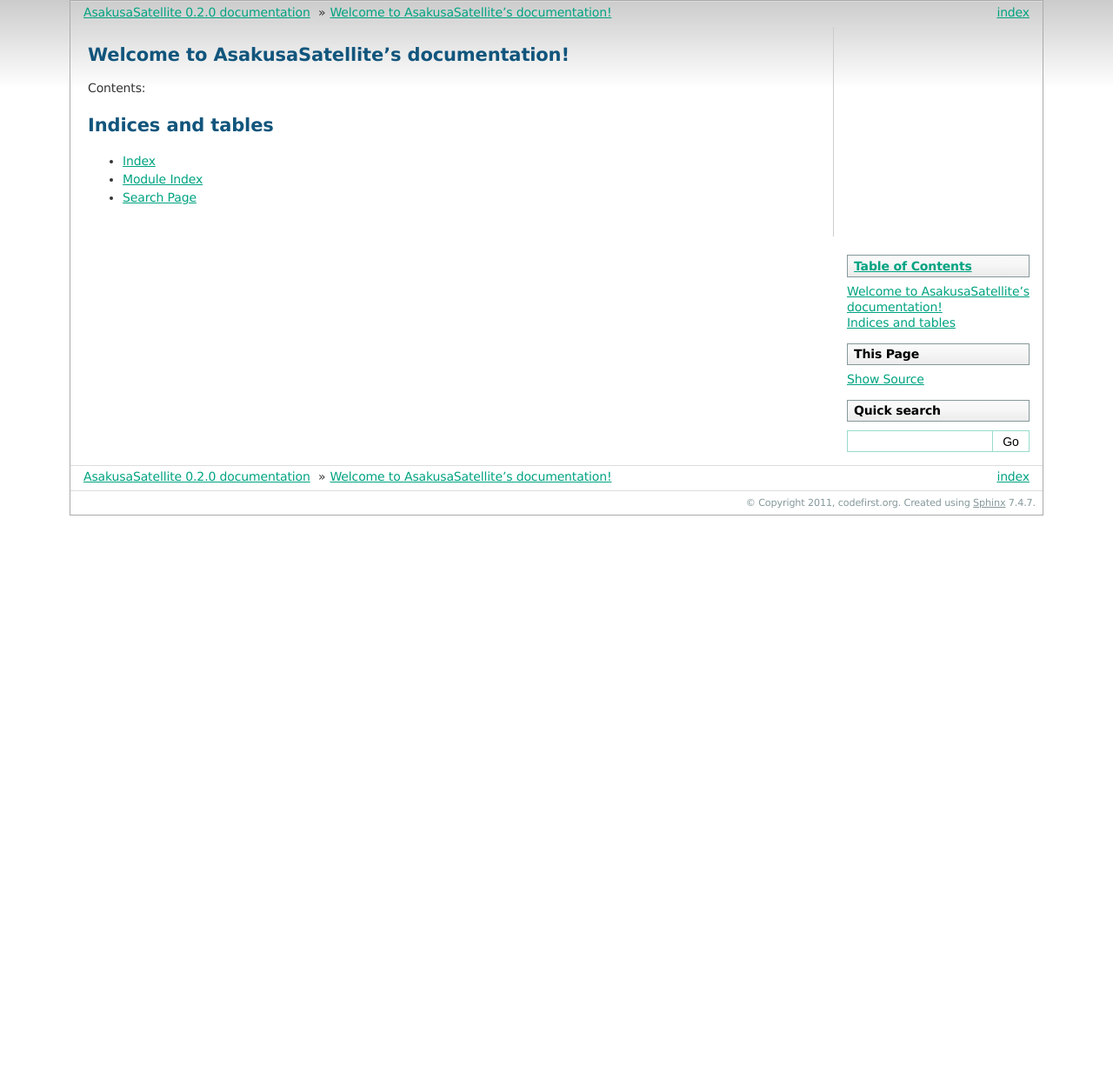
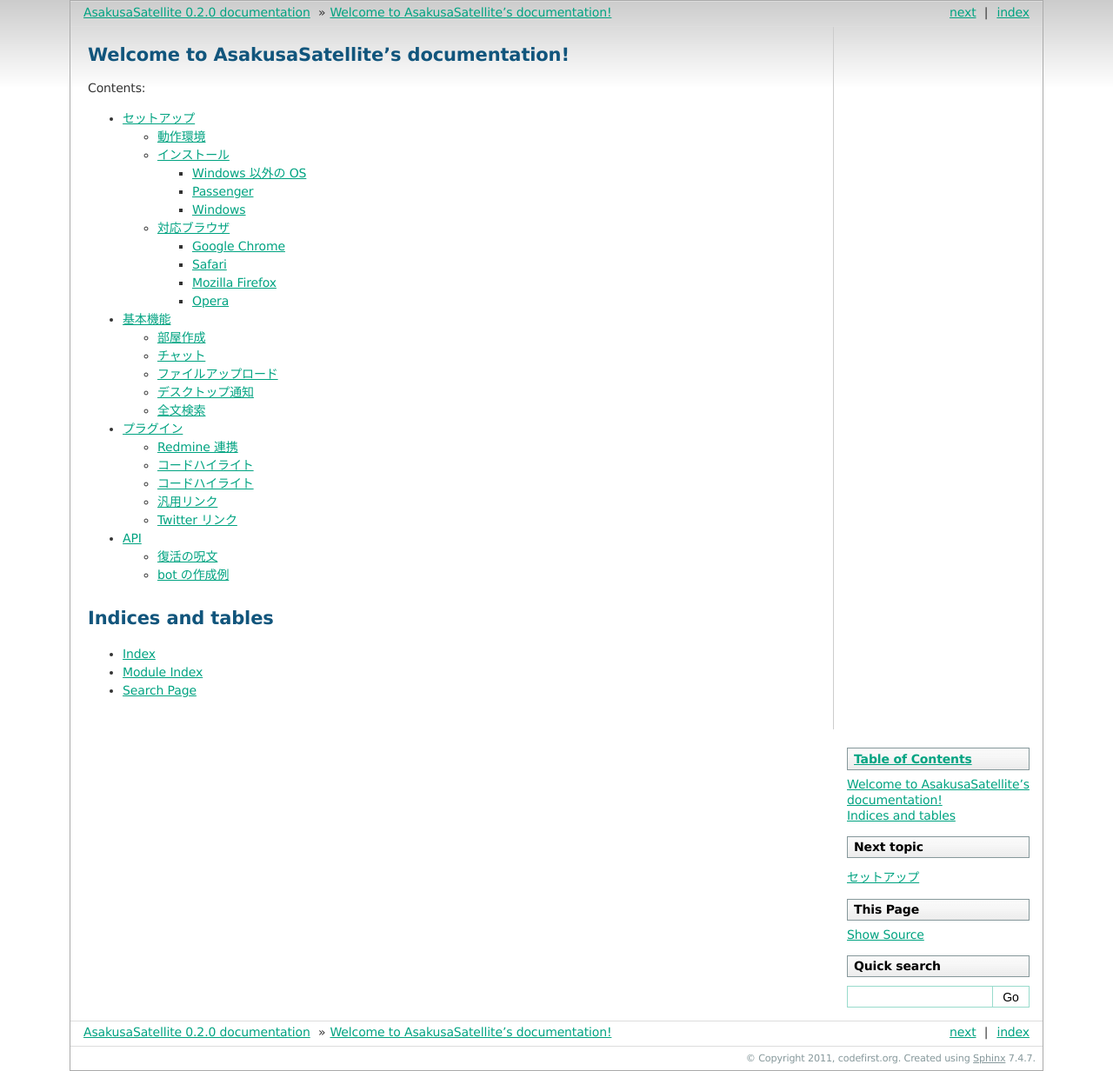
Before and after one commit to codefirst/asakusa-satellite-manual, a Sphinx documentation site: the page built from source/index.rst, in a window 1280 px wide. Shown: the whole page at 87% size. Built offline with Sphinx 7.4.7, drawn with Linux system fonts in a browser that asks for light colours; before the commit the page ends 900 px from its top, so only the background shows below that.

Commit message:
Added table of contents

```diff
--- /dev/null
+++ b/source/api.rst
@@ -0,0 +1,11 @@
+API
+=======================
+復活の呪文
+-----------------------
+
+TODO
+
+bot の作成例
+-----------------------
+
+TODO
--- /dev/null
+++ b/source/function.rst
@@ -0,0 +1,26 @@
+基本機能
+=======================
+部屋作成
+-----------------------
+
+TODO
+
+チャット
+-----------------------
+
+TODO
+
+ファイルアップロード
+-----------------------
+
+TODO
+
+デスクトップ通知
+-----------------------
+
+TODO
+
+全文検索
+-----------------------
+
+TODO
--- a/source/index.rst
+++ b/source/index.rst
@@ -9,7 +9,12 @@
 Contents:
 
 .. toctree::
-   :maxdepth: 2
+   :maxdepth: 3
+
+   setup
+   function
+   plugin
+   api
 
 Indices and tables
 ==================
--- /dev/null
+++ b/source/plugin.rst
@@ -0,0 +1,26 @@
+プラグイン
+=======================
+Redmine 連携
+-----------------------
+
+TODO
+
+コードハイライト
+-----------------------
+
+TODO
+
+コードハイライト
+-----------------------
+
+TODO
+
+汎用リンク
+-----------------------
+
+TODO
+
+Twitter リンク
+-----------------------
+
+TODO
--- /dev/null
+++ b/source/setup.rst
@@ -0,0 +1,51 @@
+セットアップ
+=======================
+動作環境
+-----------------------
+
+TODO
+
+インストール
+-----------------------
+
+TODO
+
+Windows 以外の OS
+~~~~~~~~~~~~~~~~~~~~
+
+TODO
+
+Passenger
+~~~~~~~~~~~~~~~~~~~~
+
+TODO
+
+Windows
+~~~~~~~~~~~~~~~~~~~~
+
+TODO
+
+対応ブラウザ
+-----------------------
+
+TODO
+
+Google Chrome
+~~~~~~~~~~~~~~~~~~~~
+
+TODO
+
+Safari
+~~~~~~~~~~~~~~~~~~~~
+
+TODO
+
+Mozilla Firefox
+~~~~~~~~~~~~~~~~~~~~
+
+TODO
+
+Opera
+~~~~~~~~~~~~~~~~~~~~
+
+TODO
```
